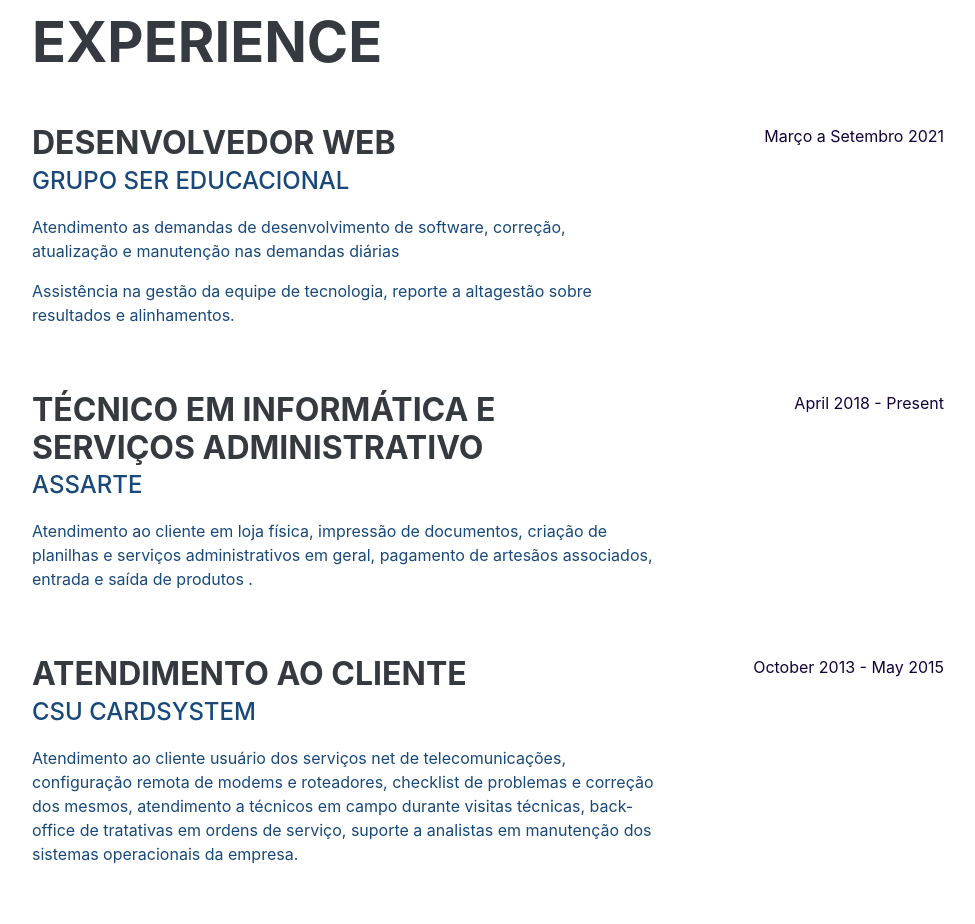
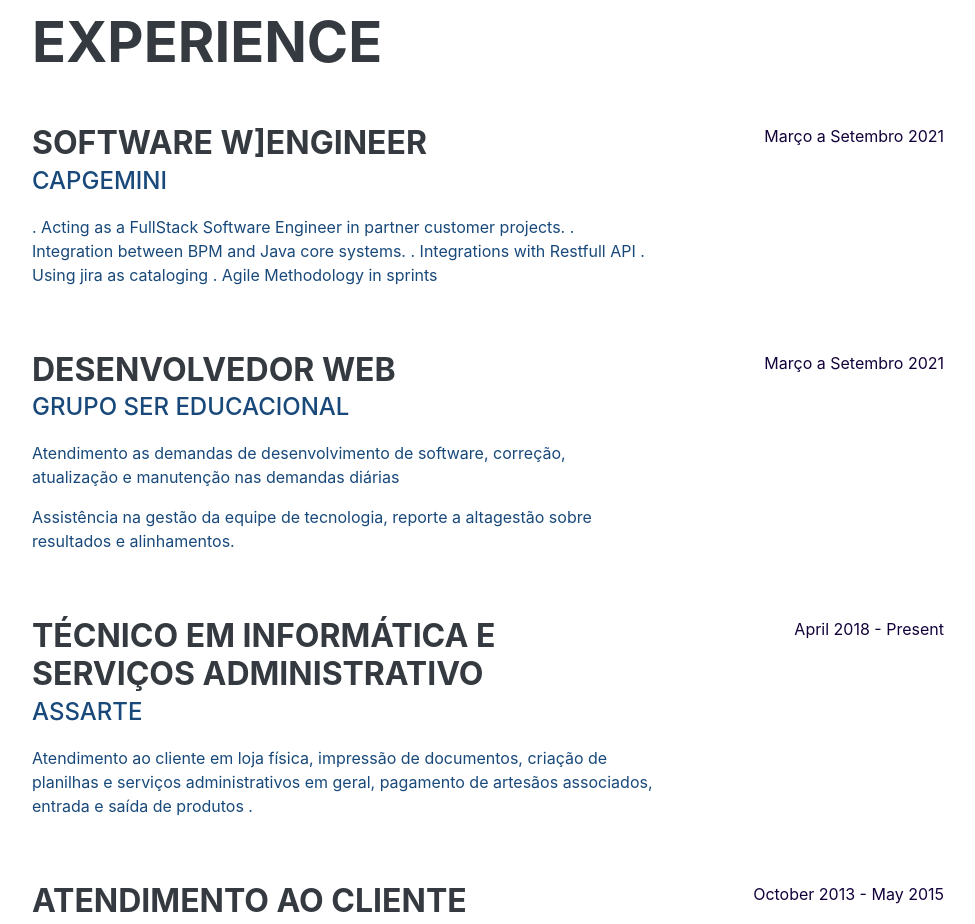
Before and after one commit to macindex/claudio-holanda.github.io, a plain HTML site: page index.html in a window 1280 px wide. Shown: the part 840-1764 px from the top of the page, without its empty margins (288-1263 px from the left). Drawn offline with Linux system fonts and the light colour scheme; a web font is replaced by a local one.

Commit message:
description about cap

```diff
--- a/index.html
+++ b/index.html
@@ -92,6 +92,20 @@
     <section class="resume-section p-3 p-lg-5 d-flex justify-content-center" id="experience">
       <div class="w-100">
         <h2 class="mb-5">Experience</h2>
+        <div class="resume-item d-flex flex-column flex-md-row justify-content-between mb-5">
+          <div class="resume-content">
+            <h3 class="mb-0">Software w]engineer</h3>
+            <div class="subheading mb-3">Capgemini</div>
+            <p>. Acting as a FullStack Software Engineer in partner customer projects.
+              . Integration between BPM and Java core systems.
+              . Integrations with Restfull API
+              . Using jira as cataloging
+              . Agile Methodology in sprints</p>
+          </div>
+          <div class="resume-date text-md-right">
+            <span class="text-primary">Março a Setembro 2021</span>
+          </div>
+        </div>
 
         <div class="resume-item d-flex flex-column flex-md-row justify-content-between mb-5">
           <div class="resume-content">
```
